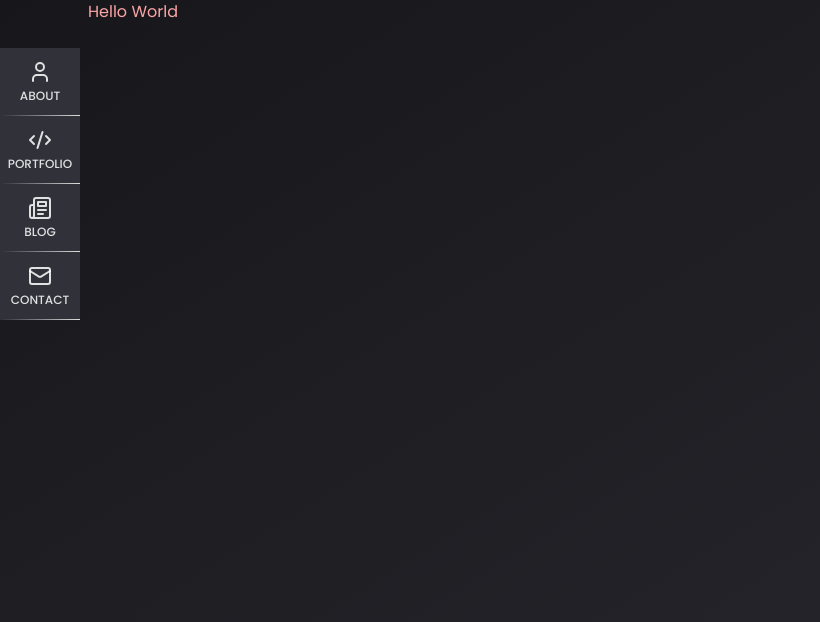
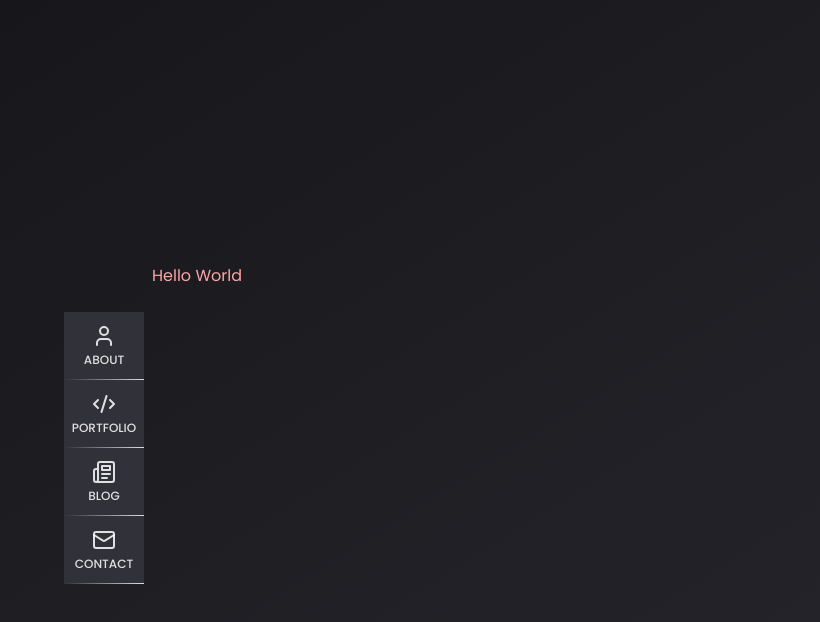
Before and after one commit to NtBat/site, a Next.js app: page / in a window 1280 px wide. Shown: the top 622 px of the page, without its empty margins (0-820 px from the left). Built offline with nearby package versions, Linux system fonts and the light colour scheme.

Commit message:
style: add styles to layout

```diff
--- a/src/app/layout.tsx
+++ b/src/app/layout.tsx
@@ -27,9 +27,13 @@ export default function RootLayout({
       <body
         className={`${poppins.className} h-screen bg-gradient-body antialiased`}
       >
-        <Header />
-        {children}
-        <Bubbles />
+        <div className="relative flex h-full w-full items-center justify-center">
+          <div className="height-740:my-[6vh] height-740:h-[88vh] height-700:my-[3vh] height-700:h-[94vh] relative left-0 top-0 mx-[8vh] my-[6vw] max-h-[674px] w-full max-w-[1268px] transition-all">
+            <Header />
+            {children}
+            <Bubbles />
+          </div>
+        </div>
       </body>
     </html>
   )
--- a/tailwind.config.ts
+++ b/tailwind.config.ts
@@ -26,6 +26,14 @@ const config: Config = {
           700: '#31313a',
         },
       },
+      screens: {
+        'height-700': {
+          raw: '(max-height: 700px)',
+        },
+        'height-740': {
+          raw: '(max-height: 740px)',
+        },
+      },
     },
   },
   plugins: [],
```
